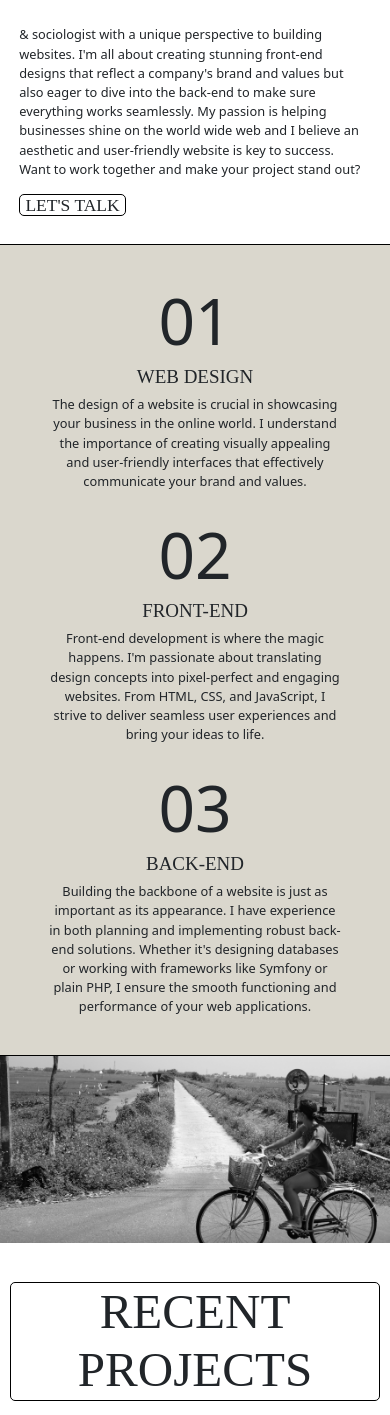
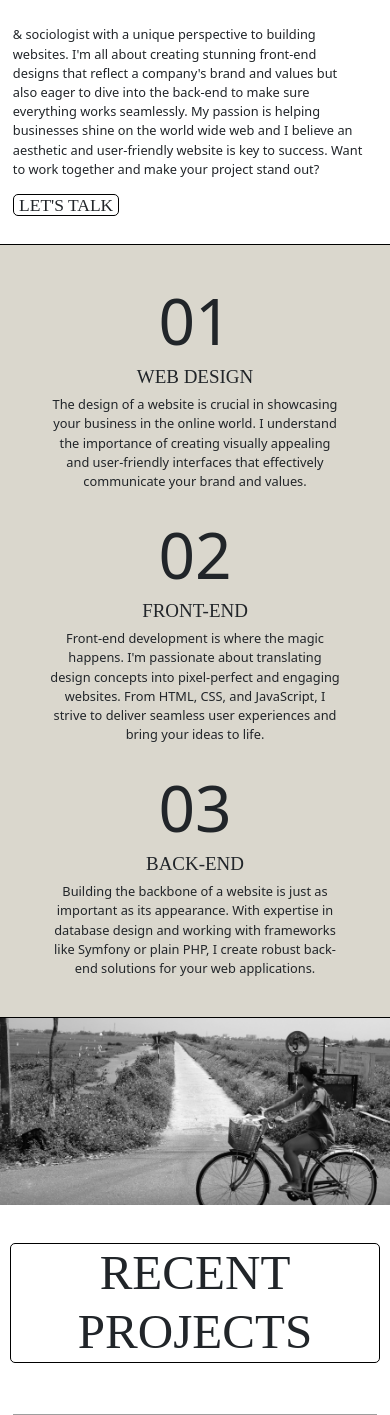
Before and after one commit to Silia-Maria/Portfolio, a PHP site: page / in a window 390 px wide. Shown: the part 534-1949 px from the top of the page. Run offline with PHP 8.4, Linux system fonts and the light colour scheme; some web fonts are replaced; grey boxes are pictures that could not be loaded.

Commit message:
small changes

```diff
--- a/CSS/stlye.css
+++ b/CSS/stlye.css
@@ -281,7 +281,6 @@ Portfolio
     text-transform: uppercase;
     text-decoration: none;
     font-size: 80%;
-    transition: 0.2s;
 }
 
 .live-site:hover {
@@ -376,6 +375,7 @@ Media Queries
     .about-content {
         margin-top: 2rem;
         margin-bottom: 2rem;
+        padding-left: 1rem !important;
     }
     /* skills */
     .service-box {
--- a/Projects/car-rental/index.html
+++ b/Projects/car-rental/index.html
@@ -4,7 +4,7 @@
 <head>
     <meta charset="utf-8">
     <title>CarRental</title>
-    <base href="/Projects/car-rental">
+    <base href="/Projects/car-rental/">
     <meta name="viewport" content="width=device-width, initial-scale=1">
     <link rel="icon" type="image/x-icon" href="favicon.ico">
     <!-- CSS only -->
--- a/index.html
+++ b/index.html
@@ -87,9 +87,9 @@ Scroll back to Top Button
     Hero & About
 ---------------
 -->
-        <h1 class="text-uppercase heading-font text-end hero-heading border-bottom border-dark mb-0"> * Junior <br> Web Developer</h1>
+        <h1 id="about" class="text-uppercase heading-font text-end hero-heading border-bottom border-dark mb-0"> * Junior <br> Web Developer</h1>
         <div class=" hero">
-            <div class="ps-4 about-content align-self-center" id="about">
+            <div class="ps-5 about-content align-self-center">
 
                 <p class="text-dark"> & sociologist with a unique perspective to building websites. I'm all about creating stunning front-end designs that reflect a company's brand and values but also eager to dive into the back-end to make sure everything works seamlessly.
                     My passion is helping businesses shine on the world wide web and I believe an aesthetic and user-friendly website is key to success. Want to work together and make your project stand out?</p>
@@ -124,8 +124,7 @@ Scroll back to Top Button
                     <div class="col px-4">
                         <h2 class="number">03</h2>
                         <h3 class="heading-font text-uppercase">Back-End</h3>
-                        <p>Building the backbone of a website is just as important as its appearance. I have experience in both planning and implementing robust back-end solutions. Whether it's designing databases or working with frameworks like Symfony
-                            or plain PHP, I ensure the smooth functioning and performance of your web applications.</p>
+                        <p>Building the backbone of a website is just as important as its appearance. With expertise in database design and working with frameworks like Symfony or plain PHP, I create robust back-end solutions for your web applications.</p>
                     </div>
                 </div>
             </div>
@@ -144,8 +143,8 @@ Image Section
 ---------------------
 -->
         <!-- Project Header -->
-        <div class="container my-5" id="projects">
-            <h1 class="mb-5 heading-font heading-with-border text-uppercase text-center">Recent Projects</h1>
+        <div class="container" id="projects">
+            <h1 class="my-5 heading-font heading-with-border text-uppercase text-center">Recent Projects</h1>
 
             <!-- Portfolio Cards (loop in JS)-->
             <div id="portfolio" class="row row-cols-1 row-cols-lg-3 g-4">
```
